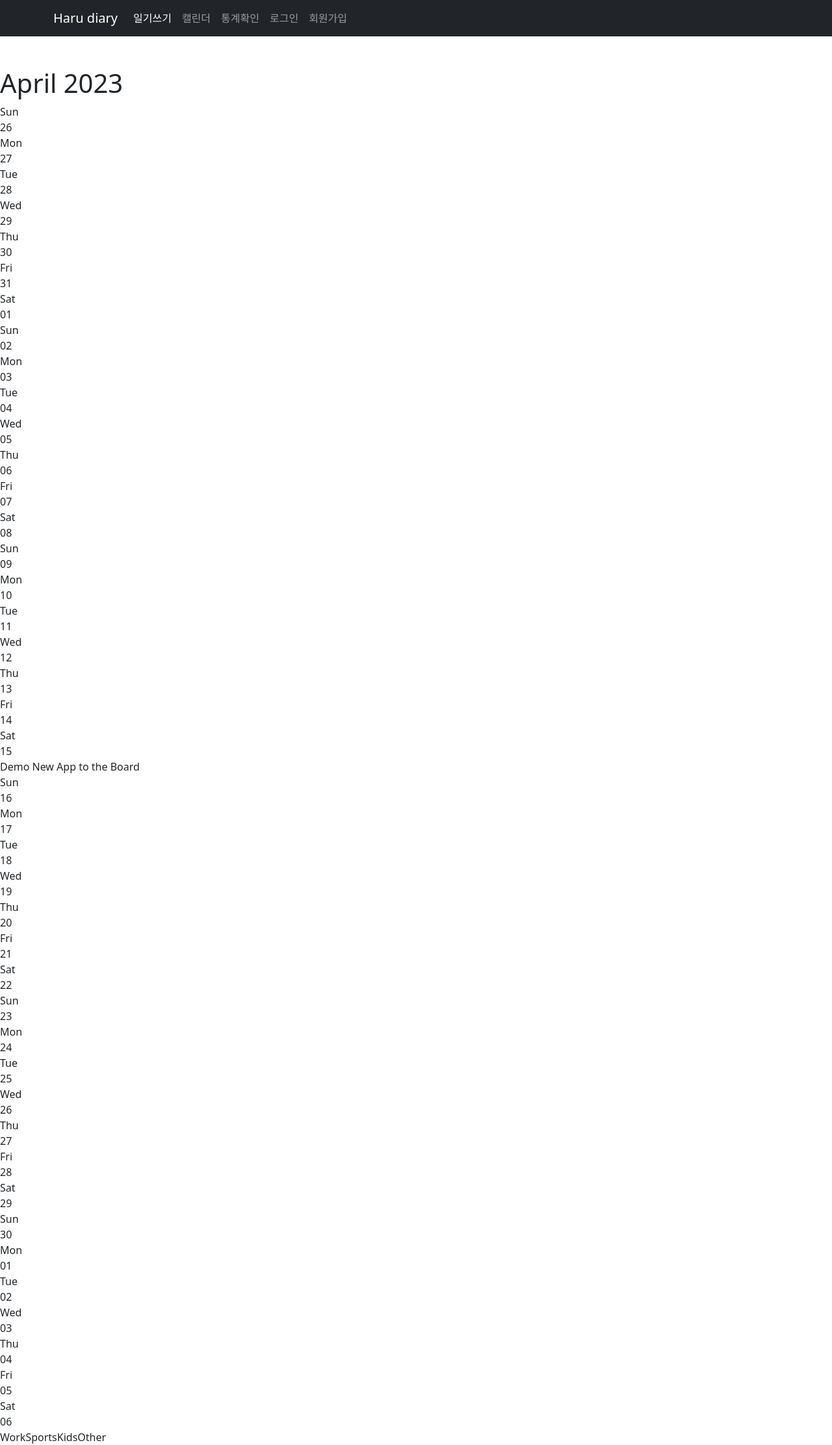
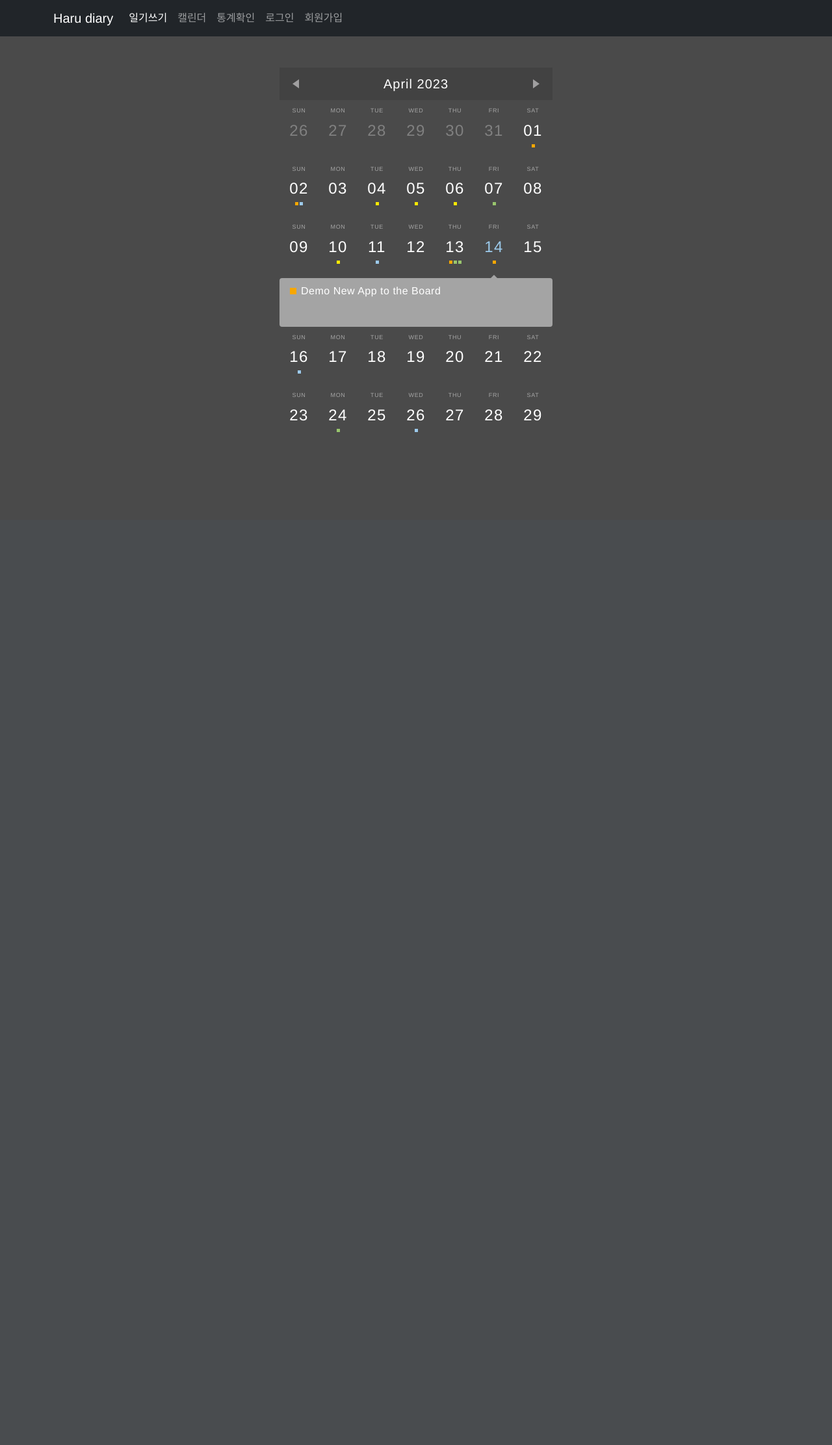
Before and after one commit to seonghyunJung/Haru-diary, a Django app: template templates/haru/calendar.html in a window 1280 px wide. Shown: the whole page at 65% size. After the commit the page ends 665 px from the top, so only its background shows below. Run offline with Django 4.2, Linux system fonts and the light colour scheme; the template is opened without the code that fills it, so the values that code supplies are empty; some libraries are stand-ins or nearby versions.

Commit message:
Fix: 캘린더 css 삭제 부분 복구

```diff
--- a/haru/urls.py
+++ b/haru/urls.py
@@ -2,6 +2,10 @@ from django.urls import path
 
 from . import views
 
+app_name = "haru"
+
 urlpatterns = [
-    path("", views.index),
+    path("", views.index, name="index"),
+    path("calendar/", views.calendar_page, name="calendar_page"),
+    path("statistics/", views.graph_page, name="graph_page"),
 ]
--- a/static/style.css
+++ b/static/style.css
@@ -0,0 +1,384 @@
+*, *:before, *:after {
+-moz-box-sizing: border-box; -webkit-box-sizing: border-box; box-sizing: border-box;
+}
+
+body {
+ overflow: hidden;
+ font-family: 'HelveticaNeue-UltraLight', 'Helvetica Neue UltraLight', 'Helvetica Neue', Arial, Helvetica, sans-serif;
+ font-weight: 100;
+ color: rgba(255, 255, 255, 1);
+ margin: 0;
+ padding: 0;
+ background: #4A4A4A;
+ -webkit-touch-callout: none;
+ -webkit-user-select: none;
+ -khtml-user-select: none;
+ -moz-user-select: none;
+ -ms-user-select: none;
+ user-select: none;
+}
+
+#calendar {
+  -webkit-transform: translate3d(0, 0, 0);
+  -moz-transform: translate3d(0, 0, 0);
+  transform: translate3d(0, 0, 0);
+  width: 420px;
+  margin: 0 auto;
+  height: 570px;
+  overflow: hidden;
+}
+
+.header {
+  height: 50px;
+  width: 420px;
+  background: rgba(66, 66, 66, 1);
+  text-align: center;
+  position:relative;
+  z-index: 100;
+}
+
+.header h1 {
+  margin: 0;
+  padding: 0;
+  font-size: 20px;
+  line-height: 50px;
+  font-weight: 100;
+  letter-spacing: 1px;
+}
+
+.left, .right {
+  position: absolute;
+  width: 0px;
+  height: 0px;
+  border-style: solid;
+  top: 50%;
+  margin-top: -7.5px;
+  cursor: pointer;
+}
+
+.left {
+  border-width: 7.5px 10px 7.5px 0;
+  border-color: transparent rgba(160, 159, 160, 1) transparent transparent;
+  left: 20px;
+}
+
+.right {
+  border-width: 7.5px 0 7.5px 10px;
+  border-color: transparent transparent transparent rgba(160, 159, 160, 1);
+  right: 20px;
+}
+
+.month {
+  /*overflow: hidden;*/
+  opacity: 0;
+}
+
+.month.new {
+  -webkit-animation: fadeIn 1s ease-out;
+  opacity: 1;
+}
+
+.month.in.next {
+  -webkit-animation: moveFromTopFadeMonth .4s ease-out;
+  -moz-animation: moveFromTopFadeMonth .4s ease-out;
+  animation: moveFromTopFadeMonth .4s ease-out;
+  opacity: 1;
+}
+
+.month.out.next {
+  -webkit-animation: moveToTopFadeMonth .4s ease-in;
+  -moz-animation: moveToTopFadeMonth .4s ease-in;
+  animation: moveToTopFadeMonth .4s ease-in;
+  opacity: 1;
+}
+
+.month.in.prev {
+  -webkit-animation: moveFromBottomFadeMonth .4s ease-out;
+  -moz-animation: moveFromBottomFadeMonth .4s ease-out;
+  animation: moveFromBottomFadeMonth .4s ease-out;
+  opacity: 1;
+}
+
+.month.out.prev {
+  -webkit-animation: moveToBottomFadeMonth .4s ease-in;
+  -moz-animation: moveToBottomFadeMonth .4s ease-in;
+  animation: moveToBottomFadeMonth .4s ease-in;
+  opacity: 1;
+}
+
+.week {
+ background: #4A4A4A;
+}
+
+.day {
+  display: inline-block;
+  width: 60px;
+  padding: 10px;
+  text-align: center;
+  vertical-align: top;
+  cursor: pointer;
+  background: #4A4A4A;
+  position: relative;
+  z-index: 100;
+}
+
+.day.other {
+ color: rgba(255, 255, 255, .3);
+}
+
+.day.today {
+  color: rgba(156, 202, 235, 1);
+}
+
+.day-name {
+  font-size: 9px;
+  text-transform: uppercase;
+  margin-bottom: 5px;
+  color: rgba(255, 255, 255, .5);
+  letter-spacing: .7px;
+}
+
+.day-number {
+  font-size: 24px;
+  letter-spacing: 1.5px;
+}
+
+
+.day .day-events {
+  list-style: none;
+  margin-top: 3px;
+  text-align: center;
+  height: 12px;
+  line-height: 6px;
+  overflow: hidden;
+}
+
+.day .day-events span {
+  vertical-align: top;
+  display: inline-block;
+  padding: 0;
+  margin: 0;
+  width: 5px;
+  height: 5px;
+  line-height: 5px;
+  margin: 0 1px;
+}
+
+.blue { background: rgba(156, 202, 235, 1); }
+.orange { background: rgba(247, 167, 0, 1); }
+.green { background: rgba(153, 198, 109, 1); }
+.yellow { background: rgba(249, 233, 0, 1); }
+
+.details {
+  position: relative;
+  width: 420px;
+  height: 75px;
+  background: rgba(164, 164, 164, 1);
+  margin-top: 5px;
+  border-radius: 4px;
+}
+
+.details.in {
+  -webkit-animation: moveFromTopFade .5s ease both;
+  -moz-animation: moveFromTopFade .5s ease both;
+  animation: moveFromTopFade .5s ease both;
+}
+
+.details.out {
+  -webkit-animation: moveToTopFade .5s ease both;
+  -moz-animation: moveToTopFade .5s ease both;
+  animation: moveToTopFade .5s ease both;
+}
+
+.arrow {
+  position: absolute;
+  top: -5px;
+  left: 50%;
+  margin-left: -2px;
+  width: 0px;
+  height: 0px;
+  border-style: solid;
+  border-width: 0 5px 5px 5px;
+  border-color: transparent transparent rgba(164, 164, 164, 1) transparent;
+  transition: all 0.7s ease;
+}
+
+.events {
+  height: 75px;
+  padding: 7px 0;
+  overflow-y: auto;
+  overflow-x: hidden;
+}
+
+.events.in {
+  -webkit-animation: fadeIn .3s ease both;
+  -moz-animation: fadeIn .3s ease both;
+  animation: fadeIn .3s ease both;
+}
+
+.events.in {
+  -webkit-animation-delay: .3s;
+  -moz-animation-delay: .3s;
+  animation-delay: .3s;
+}
+
+.details.out .events {
+  -webkit-animation: fadeOutShrink .4s ease both;
+  -moz-animation: fadeOutShink .4s ease both;
+  animation: fadeOutShink .4s ease both;
+}
+
+.events.out {
+  -webkit-animation: fadeOut .3s ease both;
+  -moz-animation: fadeOut .3s ease both;
+  animation: fadeOut .3s ease both;
+}
+
+.event {
+  font-size: 16px;
+  line-height: 22px;
+  letter-spacing: .5px;
+  padding: 2px 16px;
+  vertical-align: top;
+}
+
+.event.empty {
+  color: #eee;
+}
+
+.event-category {
+  height: 10px;
+  width: 10px;
+  display: inline-block;
+  margin: 6px 0 0;
+  vertical-align: top;
+}
+
+.event span {
+  display: inline-block;
+  padding: 0 0 0 7px;
+}
+
+.legend {
+  position: absolute;
+  bottom: 0;
+  width: 100%;
+  height: 30px;
+  background: rgba(60, 60, 60, 1);
+  line-height: 30px;
+
+}
+
+.entry {
+  position: relative;
+  padding: 0 0 0 25px;
+  font-size: 13px;
+  display: inline-block;
+  line-height: 30px;
+  background: transparent;
+}
+
+.entry:after {
+  position: absolute;
+  content: '';
+  height: 5px;
+  width: 5px;
+  top: 12px;
+  left: 14px;
+}
+
+.entry.blue:after { background: rgba(156, 202, 235, 1); }
+.entry.orange:after { background: rgba(247, 167, 0, 1); }
+.entry.green:after { background: rgba(153, 198, 109, 1); }
+.entry.yellow:after { background: rgba(249, 233, 0, 1); }
+
+/* Animations are cool!  */
+@-webkit-keyframes moveFromTopFade {
+  from { opacity: .3; height:0px; margin-top:0px; -webkit-transform: translateY(-100%); }
+}
+@-moz-keyframes moveFromTopFade {
+  from { height:0px; margin-top:0px; -moz-transform: translateY(-100%); }
+}
+@keyframes moveFromTopFade {
+  from { height:0px; margin-top:0px; transform: translateY(-100%); }
+}
+
+@-webkit-keyframes moveToTopFade {
+  to { opacity: .3; height:0px; margin-top:0px; opacity: 0.3; -webkit-transform: translateY(-100%); }
+}
+@-moz-keyframes moveToTopFade {
+  to { height:0px; -moz-transform: translateY(-100%); }
+}
+@keyframes moveToTopFade {
+  to { height:0px; transform: translateY(-100%); }
+}
+
+@-webkit-keyframes moveToTopFadeMonth {
+  to { opacity: 0; -webkit-transform: translateY(-30%) scale(.95); }
+}
+@-moz-keyframes moveToTopFadeMonth {
+  to { opacity: 0; -moz-transform: translateY(-30%); }
+}
+@keyframes moveToTopFadeMonth {
+  to { opacity: 0; -moz-transform: translateY(-30%); }
+}
+
+@-webkit-keyframes moveFromTopFadeMonth {
+  from { opacity: 0; -webkit-transform: translateY(30%) scale(.95); }
+}
+@-moz-keyframes moveFromTopFadeMonth {
+  from { opacity: 0; -moz-transform: translateY(30%); }
+}
+@keyframes moveFromTopFadeMonth {
+  from { opacity: 0; -moz-transform: translateY(30%); }
+}
+
+@-webkit-keyframes moveToBottomFadeMonth {
+  to { opacity: 0; -webkit-transform: translateY(30%) scale(.95); }
+}
+@-moz-keyframes moveToBottomFadeMonth {
+  to { opacity: 0; -webkit-transform: translateY(30%); }
+}
+@keyframes moveToBottomFadeMonth {
+  to { opacity: 0; -webkit-transform: translateY(30%); }
+}
+
+@-webkit-keyframes moveFromBottomFadeMonth {
+  from { opacity: 0; -webkit-transform: translateY(-30%) scale(.95); }
+}
+@-moz-keyframes moveFromBottomFadeMonth {
+  from { opacity: 0; -webkit-transform: translateY(-30%); }
+}
+@keyframes moveFromBottomFadeMonth {
+  from { opacity: 0; -webkit-transform: translateY(-30%); }
+}
+
+@-webkit-keyframes fadeIn  {
+  from { opacity: 0; }
+}
+@-moz-keyframes fadeIn  {
+  from { opacity: 0; }
+}
+@keyframes fadeIn  {
+  from { opacity: 0; }
+}
+
+@-webkit-keyframes fadeOut  {
+  to { opacity: 0; }
+}
+@-moz-keyframes fadeOut  {
+  to { opacity: 0; }
+}
+@keyframes fadeOut  {
+  to { opacity: 0; }
+}
+
+@-webkit-keyframes fadeOutShink  {
+  to { opacity: 0; padding: 0px; height: 0px; }
+}
+@-moz-keyframes fadeOutShink  {
+  to { opacity: 0; padding: 0px; height: 0px; }
+}
+@keyframes fadeOutShink  {
+  to { opacity: 0; padding: 0px; height: 0px; }
+}
--- a/templates/haru/diary_write.html
+++ b/templates/haru/diary_write.html
@@ -8,7 +8,7 @@
             <!-- 오류표시 End -->
             <div class="mb-3">
                 <h5 class="mt-5">오늘 날짜</h5>
-                <textarea class="form-control" name="content" id="content" rows="25" placeholder="오늘 하루를 기록해주세요."></textarea>
+                <textarea class="form-control" name="content" id="content" rows="20" placeholder="오늘 하루를 기록해주세요."></textarea>
             </div>
             <div class="d-grid">
                 <button type="submit" class="btn btn-primary">저장하기</button>
--- a/templates/navbar.html
+++ b/templates/navbar.html
@@ -8,13 +8,13 @@
         <div class="collapse navbar-collapse" id="navbarText">
             <ul class="nav navbar-nav ml-auto">
                 <li class="nav-item">
-                    <a class="nav-link active" aria-current="page" href="#">일기쓰기</a>
+                    <a class="nav-link active" aria-current="page" href="{% url 'haru:index' %}">일기쓰기</a>
                 </li>
                 <li class="nav-item">
-                    <a class="nav-link" href="#">캘린더</a>
+                    <a class="nav-link" href="{% url 'haru:calendar_page' %}">캘린더</a>
                 </li>
                 <li class="nav-item">
-                    <a class="nav-link" href="#">통계확인</a>
+                    <a class="nav-link" href="{% url 'haru:graph_page' %}">통계확인</a>
                 </li>
                 <li class="nav-item">
                     <a class="nav-link" aria-current="page" href="#">로그인</a>
```
Also changed, not shown: haru/views.py (+9 -1 lines).
